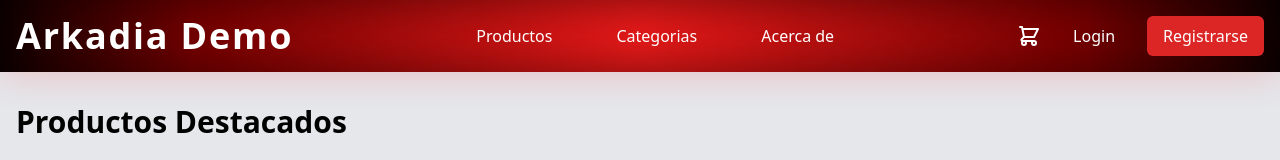
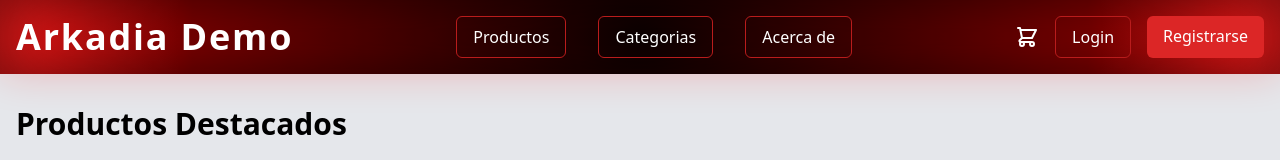
Before and after one commit to AbelX18/E-commerce_frontend, a React (Vite) app: page / in a window 1280 px wide. Shown: the top 160 px of the page. Built offline with nearby package versions, Linux system fonts and the light colour scheme; no server answers.

Commit message:
Added button custom style

```diff
--- a/src/components/Header.tsx
+++ b/src/components/Header.tsx
@@ -13,13 +13,13 @@ const Header = () => {
           </Link>
 
           <div className="hidden md:flex space-x-8">
-            <Link to="/products" className="transition-all duration-300 ease-in-out hover:scale-105 hover:bg-red-500 hover:rounded-full px-4 py-2">
+            <Link to="/products" className="btn-arkadia">
               Productos
             </Link>
-            <Link to="/categories" className="transition-all duration-500 ease-in-out hover:scale-105 hover:bg-red-500 hover:rounded-full px-4 py-2">
+            <Link to="/categories" className="btn-arkadia">
               Categorias
             </Link>
-            <Link to="/about" className="transition-all duration-500 ease-in-out hover:scale-105 hover:bg-red-500 hover:rounded-full px-4 py-2">
+            <Link to="/about" className="btn-arkadia">
               Acerca de
             </Link>
           </div>
@@ -46,7 +46,7 @@ const Header = () => {
               </div>
             ) : (
               <div className="flex space-x-4">
-                <Link to="/login" className="text-white px-4 py-2 hover:text-gray-300">Login</Link>
+                <Link to="/login" className="btn-arkadia">Login</Link>
                 <Link to="/register" className="bg-red-600 text-white px-4 py-2 rounded-md hover:bg-red-700">Registrarse</Link>
               </div>
             )}
--- a/src/index.css
+++ b/src/index.css
@@ -82,9 +82,9 @@
     .bg-arkadia-test3finalfinal {
         background: radial-gradient(
             circle,
-            #ff1e1e 0%,
+            #000000 0%,
             #780000 70%,
-            #000000 100%
+            #ff1e1e 100%
         );
         background-blend-mode: multiply;
         box-shadow:
@@ -181,3 +181,36 @@
         }
     }
 }
+
+/*Estilos para los botones*/
+@layer utilities {
+    .btn-arkadia {
+        @apply text-white px-4 py-2 rounded-md border border-red-700 transition-all duration-300 ease-in-out relative overflow-hidden;
+        }
+
+    .btn-arkadia::before {
+        content: "";
+        position: absolute;
+        inset: 0;
+        background: radial-gradient(circle, rgba(255,0,0,0.2) 0%, transparent 70%);
+        opacity: 0;
+        transition: opacity 0.4s ease-in-out;
+        z-index: 0;
+    }
+
+    .btn-arkadia:hover::before {
+        opacity: 1;
+    }
+
+    .btn-arkadia:hover {
+        color: #ff1e1e;
+        border-color: #ff1e1e;
+        text-shadow: 0 0 8px #ff1e1e;
+        transform: scale(1.05);
+    }
+
+    .btn-arkadia span {
+        position: relative;
+        z-index: 1;
+    }
+}
```
